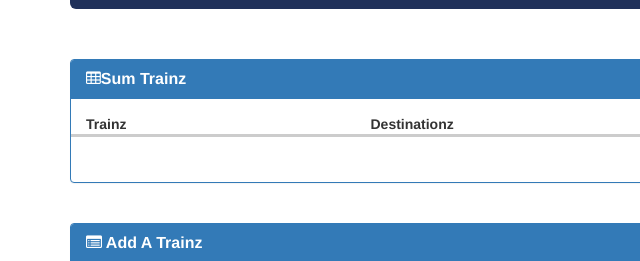
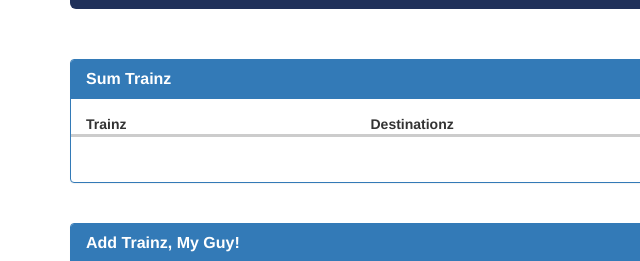
Before and after one commit to travelingdoodle/trainScheduler, a plain HTML site: page index.html in a window 1280 px wide. Shown: the part 237-498 px from the top of the page, 0-640 px from the left. Drawn offline with nearby package versions, Linux system fonts and the light colour scheme; no server answers.

Commit message:
updated readme and table headers

```diff
--- a/index.html
+++ b/index.html
@@ -35,7 +35,7 @@
 
           <!-- Panel Heading for the retrieved articles box -->
           <div class="panel-heading">
-            <h3 class="panel-title"><strong><i class="fa fa-table"></i>Sum Trainz</strong></h3>
+            <h3 class="panel-title"><strong><i class="table"></i>Sum Trainz</strong></h3>
           </div>
           <!-- This main panel will hold each of the resulting articles -->
           <div class="panel-body" id="well-section">
@@ -63,7 +63,7 @@
         <!-- Train Entry Form -->
         <div class="panel panel-primary">
           <div class="panel-heading">
-            <h3 class="panel-title"><strong><i class="fa  fa-list-alt"></i> Add A Trainz</strong></h3>
+            <h3 class="panel-title"><strong><i class="list-alt"></i> Add Trainz, My Guy!</strong></h3>
           </div>
           <div class="panel-body">
 
```
Also changed, not shown: 1 other file.
